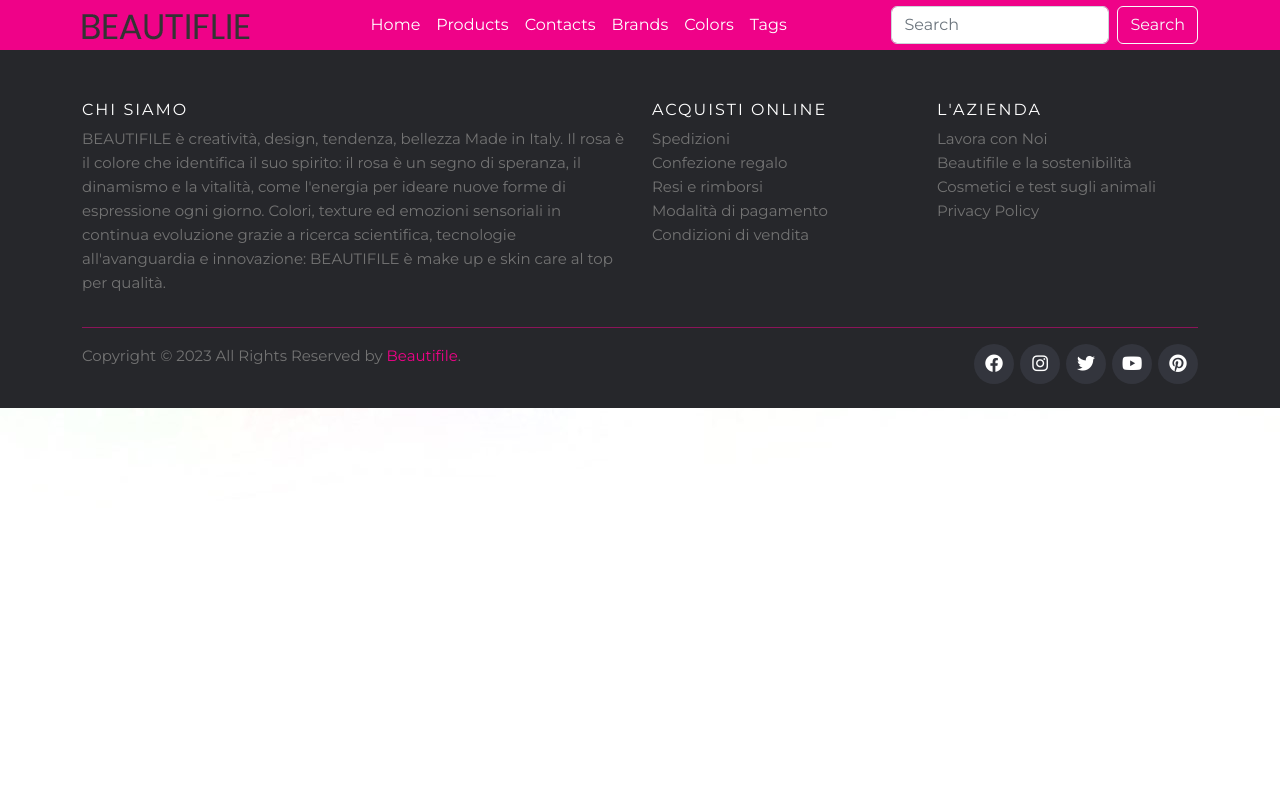
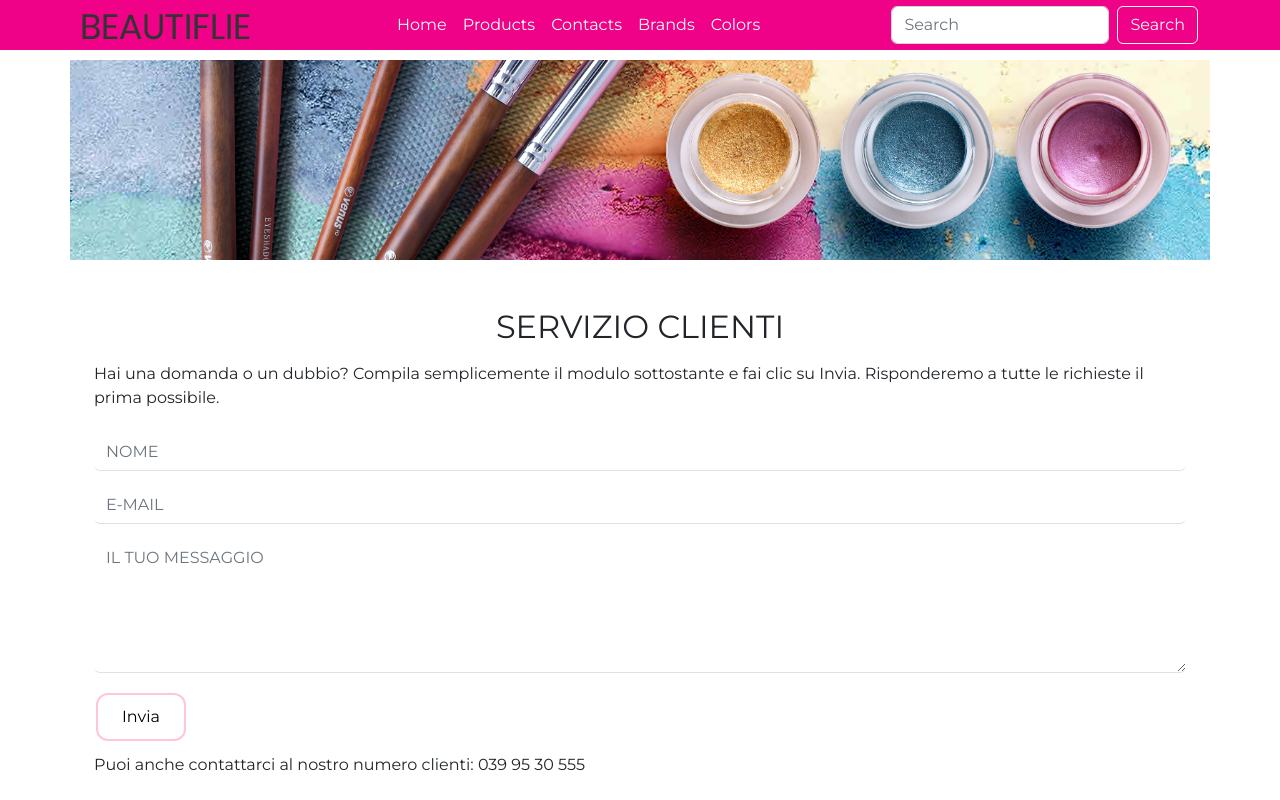
Before and after one commit to giadavolpin/laravel-fashion-shop, a Vue app: page /contact in a window 1280 px wide. Shown: the top 800 px of the page. Built offline with nearby package versions, Linux system fonts and the light colour scheme; no server answers.

Commit message:
add form contact component

```diff
--- a/src/App.vue
+++ b/src/App.vue
@@ -21,4 +21,7 @@
   </script>
 
   <style lang="scss" scoped>
+  main{
+  	min-height: calc(100vh - 300px)
+  }
   </style>
--- a/src/assets/styles/partials/_variables.scss
+++ b/src/assets/styles/partials/_variables.scss
@@ -0,0 +1,3 @@
+// pagination
+$pagination-color: #ef0288;
+$pagination-hover-color: black;
--- /dev/null
+++ b/src/components/ContactComponent.vue
@@ -0,0 +1,95 @@
+<template>
+    <section class="contact_me py-5">
+        <div class="inner-wrapper">
+            <div class="container-fluid ">
+                <h2 class="text-uppercase text-center">servizio clienti</h2>
+                <p class="py-2">Hai una domanda o un dubbio?
+                    Compila semplicemente il modulo sottostante e fai clic su Invia. Risponderemo a tutte le richieste il prima
+                    possibile.
+                </p>
+                <div v-if="success" class="alert alert-success text-start" role="alert">
+                    Messaggio inviato con successo!
+                </div>
+                <div class="row">
+                    <form class="col-12 text-start" @submit.prevent="sendForm()">
+                        <div class="mb-3">
+                            <input class="border-0 border-bottom form-control" type="text" name="name" id="name"
+                                placeholder="NOME" v-model="name" :class="{ 'is-invalid': errors.name }" required>
+                            <p v-for="(error, index) in errors.name" :key="index" class="invalid-feedback">
+                                {{ error }}
+                            </p>
+                        </div>
+
+                        <div class="mb-3">
+                            <input class="border-0 border-bottom form-control" type="text" name="email" id="email"
+                                placeholder="E-MAIL" v-model="email" :class="{ 'is-invalid': errors.email }" required>
+                            <p v-for="(error, index) in errors.email" :key="index" class="invalid-feedback">
+                                {{ error }}
+                            </p>
+
+                        </div>
+
+                        <div class="mb-3">
+                            <textarea class="border-0 border-bottom form-control" name="message" id="message" cols="30"
+                                rows="5" placeholder="IL TUO MESSAGGIO" v-model="message"
+                                :class="{ 'is-invalid': errors.message }" required></textarea>
+                            <p v-for="(error, index) in errors.message" :key="index" class="invalid-feedback">
+                                {{ error }}
+                            </p>
+                        </div>
+
+                        <button class="button button-pink" type="submit" :disabled="loading">
+                            {{loading?'Inviando...': 'Invia'}}
+                        </button>
+                    </form>
+                    <p class="pt-2">Puoi anche contattarci al nostro numero clienti: 039 95 30 555</p>
+                </div>
+            </div>
+        </div>
+    </section>
+</template>
+
+<script>
+import axios from 'axios';
+import { store } from '../store';
+
+export default {
+    name: 'ContactComponent',
+    data() {
+        return {
+            store,
+            name: '',
+            email: '',
+            message: '',
+            success: false,
+            errors: {},
+            loading: false,
+        }
+    },
+    methods: {
+        sendForm() {
+            this.loading = true;
+            const data = {
+                name: this.name,
+                email: this.email,
+                message: this.message
+            }
+            axios.post(`${this.store.apiBaseUrl}/contacts`, data).then((response) => {
+                this.success = response.data.success;
+                if (!this.success) {
+                    this.errors = response.data.errors;
+                } else {
+                    this.name = '';
+                    this.email = '';
+                    this.message = '';
+                }
+                this.loading = false;
+            });
+        }
+    }
+}
+</script>
+
+<style lang="scss" scoped>
+
+</style>
--- a/src/components/FooterComponent.vue
+++ b/src/components/FooterComponent.vue
@@ -77,7 +77,7 @@
     line-height: 24px;
     color: #737373;
 
-    // position: fixed;
+    min-height: 300px;
     bottom: 0px;
     left: 0px;
     right: 0px;
--- a/src/components/HeaderComponent.vue
+++ b/src/components/HeaderComponent.vue
@@ -5,9 +5,9 @@
                 <div class="navbar-collapse" id="navbar-toggler">
                     <a class="navbar-brand" href="#"><img src="./../assets/img/logo.png" alt=""></a>
                     <ul class="navbar-nav d-flex justify-content-center align-items-center">
-                        <li class="nav-item" v-for="(link, index) in menuLinks" :key="index">
-                            <router-link :to="{ name: link.routeName }" active-class="my-active" class="nav-link ">
-                                {{ link.label }}
+                        <li class="nav-item" v-for="(item, index) in menuLinks" :key="index">
+                            <router-link :to="{ name: item.routeName }" active-class="my-active" class="nav-link ">
+                                {{ item.label }}
                             </router-link>
                         </li>
                     </ul>
@@ -22,8 +22,6 @@
 </template>
 
 <script>
-import axios from 'axios';
-import { store } from '../store';
 
 export default {
     name: 'HeaderComponent',
@@ -50,33 +48,12 @@ export default {
                     label: "Colors",
                     routeName: "colors",
                 },
-                {
-                    label: "Tags",
-                    routeName: "tags",
-                },
+                // {
+                //     label: "Tags",
+                //     routeName: "tags",
+                // },
             ],
-
-            store,
-            product: null,
-        }
-    },
-    methods: {
-        getProduct() {
-            console.log(this.$route);
-            axios.get(`${this.store.apiBaseUrl}/products/${this.$route.params.id}`).then((response) => {
-                console.log(response.data.results);
-                if (response.data.success) {
-                    //console.log(response.data.results);
-                    this.product = response.data.results;
-                } else {
-                    //console.log(this.$router);
-                    this.$router.push({ name: 'not-found' });
-                }
-            });
-        }
-    },
-    mounted() {
-        this.getProduct();
+        };
     },
 }
 
--- a/src/main.js
+++ b/src/main.js
@@ -1,6 +1,6 @@
 import { createApp } from 'vue';
+import { router } from './router';
 import App from './App.vue';
-import { router } from './router';
 
 import './assets/styles/main.scss'
 
--- a/src/pages/Brands.vue
+++ b/src/pages/Brands.vue
@@ -8,15 +8,46 @@
             <p class="fs-5 fw-semibold text-secondary">Con i nostri brand ti offriamo un'alta qualità ad un prezzo
                 conveniente.</p>
         </div>
+        <div class="container m-auto">
+        <div class=" cards-container overflow-auto">
+            <div class="d-flex justify-content-around gap-5  flex-wrap">
+                <div v-for="(product, index) in product" :key="index" >
+                    <div>
+                        <img :src="`${store.imageUrl}${product.image_link}`" :alt="product.name" class="card-image" />
+                    </div>
+                </div>
+            </div>
+        </div>
+    </div>
     </section>
 </template>
 
 <script>
-    export default {
-        name: 'Brands',
-        props: ['brand'],
+import axios from 'axios';
+import { store } from '../store';
 
+export default {
+    name: 'Store',
+
+    data() {
+        return {
+            store,
+            product: null,
+        }
+    },
+    methods: {
+        getProduct() {
+            axios.get(`${this.store.apiBaseUrl}/products`).then((response) => {
+                console.log(response.data.results)
+                this.products = response.data.results;
+                this.total = response.data.results.total;
+            })
+        },
+    },
+    mounted() {
+        this.getProduct()
     }
+}
 </script>
 
 <style lang="scss" scoped>
--- a/src/pages/ContactUs.vue
+++ b/src/pages/ContactUs.vue
@@ -1,12 +1,33 @@
 <template>
-
+    <section id="jumbotron" class="container">
+    </section>
+    <section class="container">
+        <div class="row">
+            <div class="col-12">
+                <ContactComponent></ContactComponent>
+            </div>
+        </div>
+    </section>
 </template>
 
 <script>
-    export default {
-        name: 'ContactUs'
+import ContactComponent from '../components/ContactComponent.vue';
+
+export default {
+    name: 'ContactUs',
+    components: {
+        ContactComponent
     }
+}
 </script>
 
 <style lang="scss" scoped>
+#jumbotron {
+    background-image: url(./../assets/img/jumbo.jpg);
+    background-position: center;
+    background-size: cover;
+    min-height: 200px;
+    margin-top: 10px;
+}
+
 </style>
--- a/src/pages/ProductList.vue
+++ b/src/pages/ProductList.vue
@@ -10,14 +10,14 @@
                     <ul class="pagination">
                         <li class="page-item" :class="{ 'disabled': currentPage === 1 }">
                             <button class="page-link" :disabled="currentPage === 1"
-                                @click="getProducts(currentPage - 1)">Previous</button>
+                                @click="getProducts(currentPage - 1)"><i class="fa-solid fa-arrow-left"></i></button>
                         </li>
                         <li class="page-item" v-for="n in lastPage">
                             <button class="page-link" @click="getProducts(n)">{{ n }}</button>
                         </li>
                         <li class="page-item" :class="{ 'disabled': currentPage === lastPage }">
                             <button class="page-link" :disabled="currentPage === lastPage"
-                                @click="getProducts(currentPage + 1)">Next</button>
+                                @click="getProducts(currentPage + 1)"><i class="fa-solid fa-arrow-right"></i></button>
                         </li>
                     </ul>
                 </nav>
@@ -26,7 +26,7 @@
 
         <ul class="cards">
             <li v-for="(product, index) in products" :key="index">
-                <a href="" class="card">
+                <article class="card">
                     <div>
                         <img :src="`${store.imageUrl}${product.image_link}`" :alt="product.name" class="card-image" />
                     </div>
@@ -43,7 +43,7 @@
                         </div>
 
                     </div>
-                </a>
+                </article>
             </li>
         </ul>
     </section>
@@ -155,7 +155,7 @@ object-position: 50% 50%;
 .card-title {
   font-size: 1em;
   margin: 0 0 .3em;
-  color: #6A515E;
+  color: #ef0288;
 }
 .card-description {
   padding: 0 2em 2em;
--- a/src/pages/SingleProduct.vue
+++ b/src/pages/SingleProduct.vue
@@ -88,8 +88,6 @@ export default {
 </script>
 
 <style lang="scss" scoped>
-#single{
-    height: 62vh;
-}
+
 
 </style>
```
